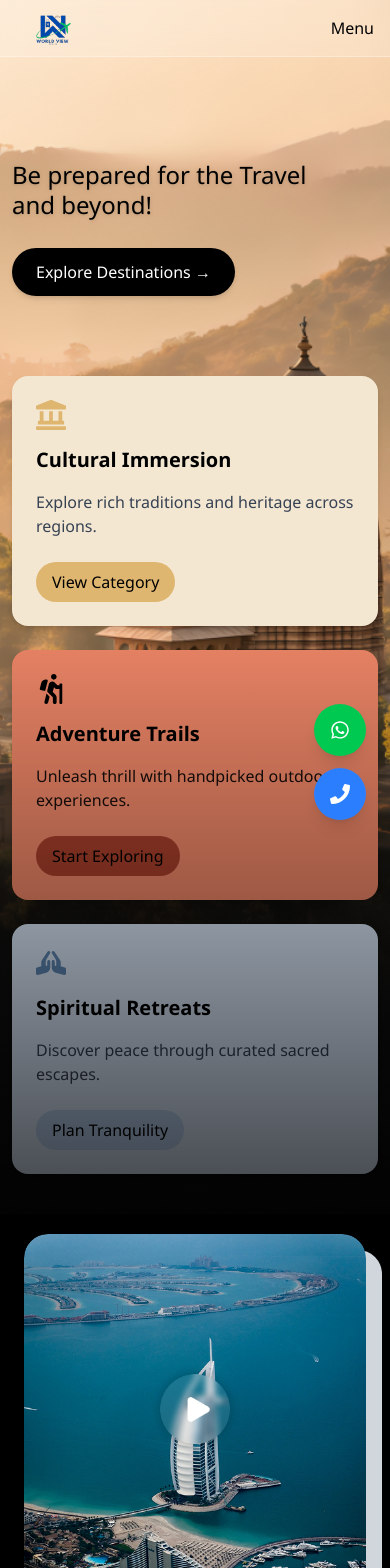
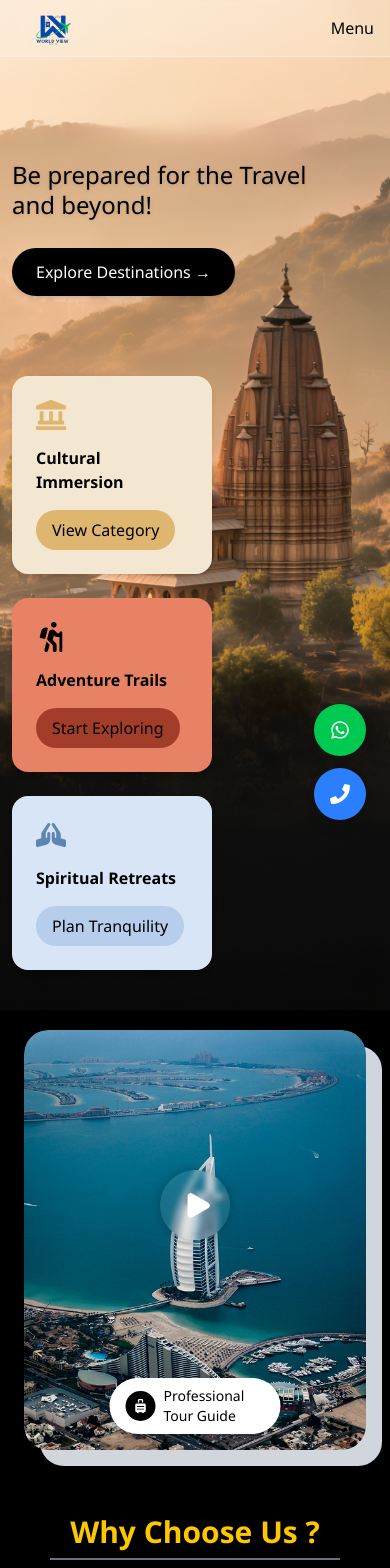
Before and after one commit to ThriberX/worldview, a Next.js app: page / in a window 390 px wide. Shown: the top 1568 px of the page. Built offline with nearby package versions, Linux system fonts and the light colour scheme.

Commit message:
minor changes

```diff
--- a/app/globals.css
+++ b/app/globals.css
@@ -112,3 +112,15 @@ html {
   transform: scale(0.98) translateY(0.5px);
   box-shadow: 0 1px 2px 0 rgba(0, 0, 0, 0.05);
 }
+
+@media (max-width: 700px) {
+  .hide-below-700 {
+    display: none;
+  }
+}
+
+@media (max-width: 700px) {
+  .force-card-width {
+    max-width: 200px !important;
+  }
+}
--- a/components/sections/hero-section.tsx
+++ b/components/sections/hero-section.tsx
@@ -2,8 +2,11 @@
 
 import React from 'react';
 import { FaLandmark, FaHiking, FaPrayingHands } from 'react-icons/fa';
+import { useRouter } from 'next/navigation';
 
 export default function HeroSection() {
+    const router = useRouter();
+
   return (
     <div className="w-full md:w-[100%] mx-auto bg-no-repeat bg-center bg-cover pt-16
     bg-[url('/images/home.png')]
@@ -17,7 +20,7 @@ export default function HeroSection() {
             Be prepared for the Travel <br />
             <span className="block">and beyond!</span>
           </h1>
-          <button className="mt-1 px-6 py-3 bg-black text-white rounded-full common-btn-effects hover:bg-white hover:text-black transition">
+          <button    onClick={() => router.push('/cabs') }  className=" z-100 mt-1 px-6 py-3 bg-black text-white rounded-full common-btn-effects hover:bg-white hover:text-black transition">
             Explore Destinations →
           </button>
         </div>
@@ -26,44 +29,47 @@ export default function HeroSection() {
         <div className="mt-20 pb-10">
           <div className="grid grid-cols-1 md:grid-cols-3 gap-6">
             {/* Card 1 */}
-            <div className="bg-[#f3e7d1] rounded-2xl p-6 shadow-md">
-              <FaLandmark className="text-3xl text-[#dfb670] mb-4" />
-              <div className="mb-4 text-xl font-semibold text-black">Cultural Immersion</div>
-              <p className="text-gray-700 mb-6">
+            <div className="bg-[#f3e7d1] rounded-2xl p-6 shadow-md force-card-width">
+              <FaLandmark className="text-3xl  text-[#dfb670] mb-4" />
+              <div className="mb-4 md:text-xs lg:text-2xl font-semibold text-black">Cultural Immersion</div>
+              <p className="text-gray-700 md:text-xs lg:text-xl hide-below-700 mb-3">
                 Explore rich traditions and heritage across regions.
               </p>
-              <button className="bg-[#dfb670] text-black font-medium px-4 py-2 rounded-full">
+              <button
+             onClick={() => router.push('/cabs') }
+              className="bg-[#dfb670] text-black font-medium px-4 py-2 rounded-full">
+
                 View Category
               </button>
             </div>
 
             {/* Card 2 */}
-            <div className="bg-[#e78264] rounded-2xl p-6 shadow-md text-black">
+            <div className="bg-[#e78264] rounded-2xl p-6 shadow-md text-black force-card-width">
               <FaHiking className="text-3xl text-black mb-4" />
-              <div className="mb-4 text-xl font-semibold">Adventure Trails</div>
-              <p className="text-black/90 mb-6">
+              <div className="mb-4 md:text-xs lg:text-2xl font-semibold">Adventure Trails</div>
+              <p className="text-black/90 md:text-xs lg:text-xl hide-below-700 mb-6">
                 Unleash thrill with handpicked outdoor experiences.
               </p>
-              <button className="bg-[#a23d29] text-black font-medium px-4 py-2 rounded-full">
+              <button  onClick={() => router.push('/cabs') } className="bg-[#a23d29] text-black font-medium px-4 py-2 rounded-full">
                 Start Exploring
               </button>
             </div>
 
             {/* Card 3 */}
-            <div className="bg-[#d8e5f6] rounded-2xl p-6 shadow-md">
+            <div className="bg-[#d8e5f6] rounded-2xl p-6 shadow-md force-card-width">
               <FaPrayingHands className="text-3xl text-[#5c85b1] mb-4" />
-              <div className="mb-4 text-xl font-semibold text-black">Spiritual Retreats</div>
-              <p className="text-gray-700 mb-6">
+              <div className="mb-4 md:text-xs lg:text-2xl font-semibold text-black">Spiritual Retreats</div>
+              <p className="text-gray-700  md:text-xs lg:text-xl hide-below-700 mb-6">
                 Discover peace through curated sacred escapes.
               </p>
-              <button className="bg-[#b6ceeb] text-black font-medium px-4 py-2 rounded-full">
+              <button  onClick={() => router.push('/cabs') } className="bg-[#b6ceeb] text-black font-medium px-4 py-2 rounded-full">
                 Plan Tranquility
               </button>
             </div>
           </div>
         </div>
 
-        <div className="absolute inset-0 bg-gradient-to-b from-transparent via-transparent to-black/70 z-0" />
+
       </div>
 
     </div>
```
